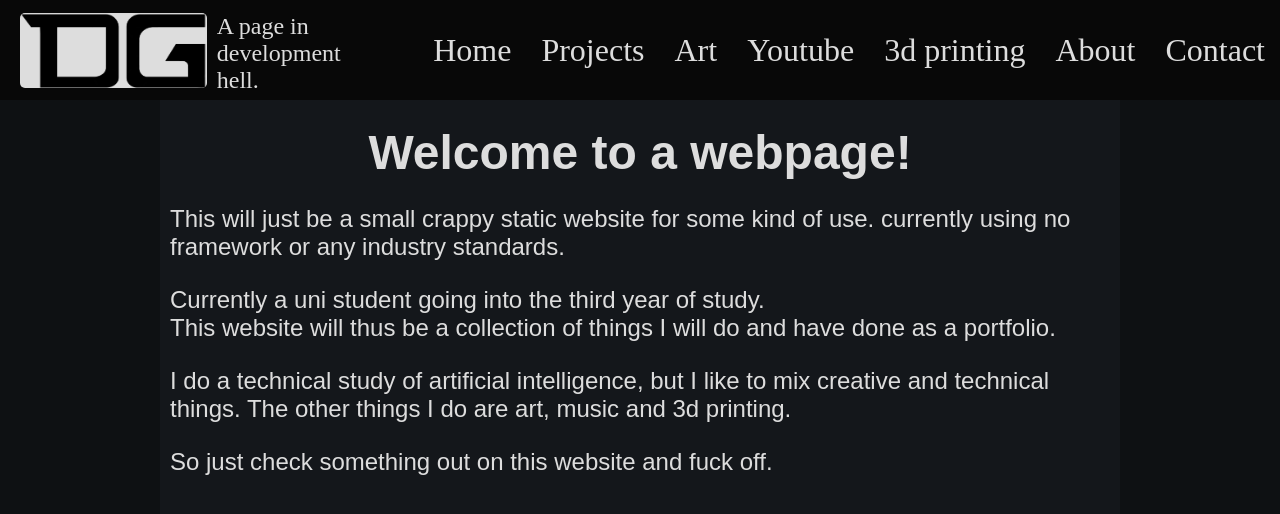
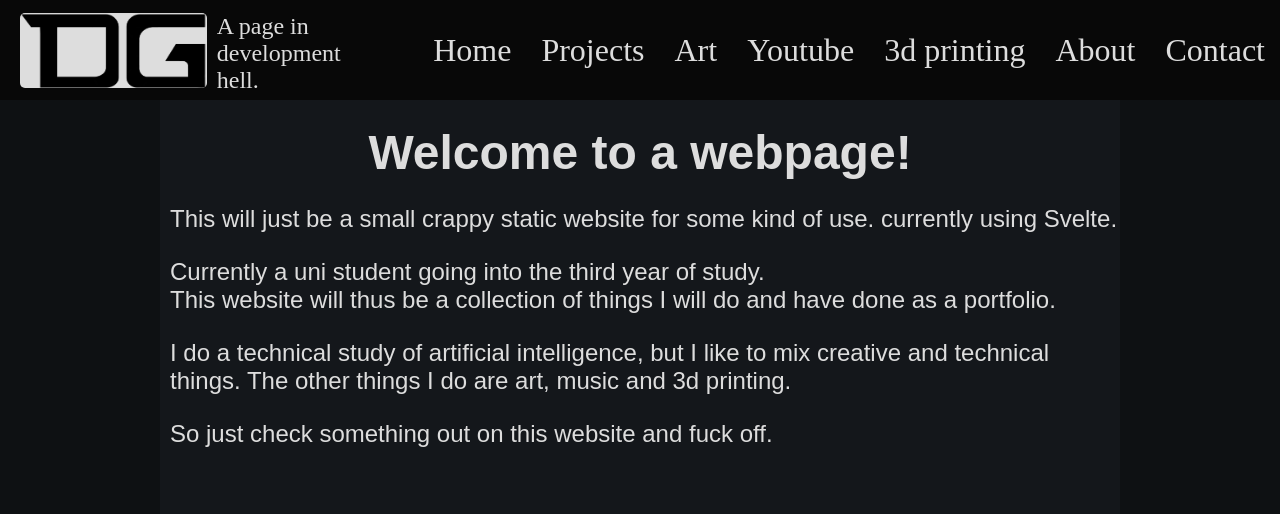
Before and after one commit to JackDevilGod/JackDevilGod.github.io, a SvelteKit app: page / in a window 1280 px wide. Shown: the top 514 px of the page. Built offline with nearby package versions, Linux system fonts and the light colour scheme.

Commit message:
updated a lie

```diff
--- a/src/routes/+page.svelte
+++ b/src/routes/+page.svelte
@@ -3,7 +3,7 @@
 
     <p>
         This will just be a small crappy static website for some kind of use.
-        currently using no framework or any industry standards.
+        currently using Svelte.
     </p>
 
     <pre>
```
